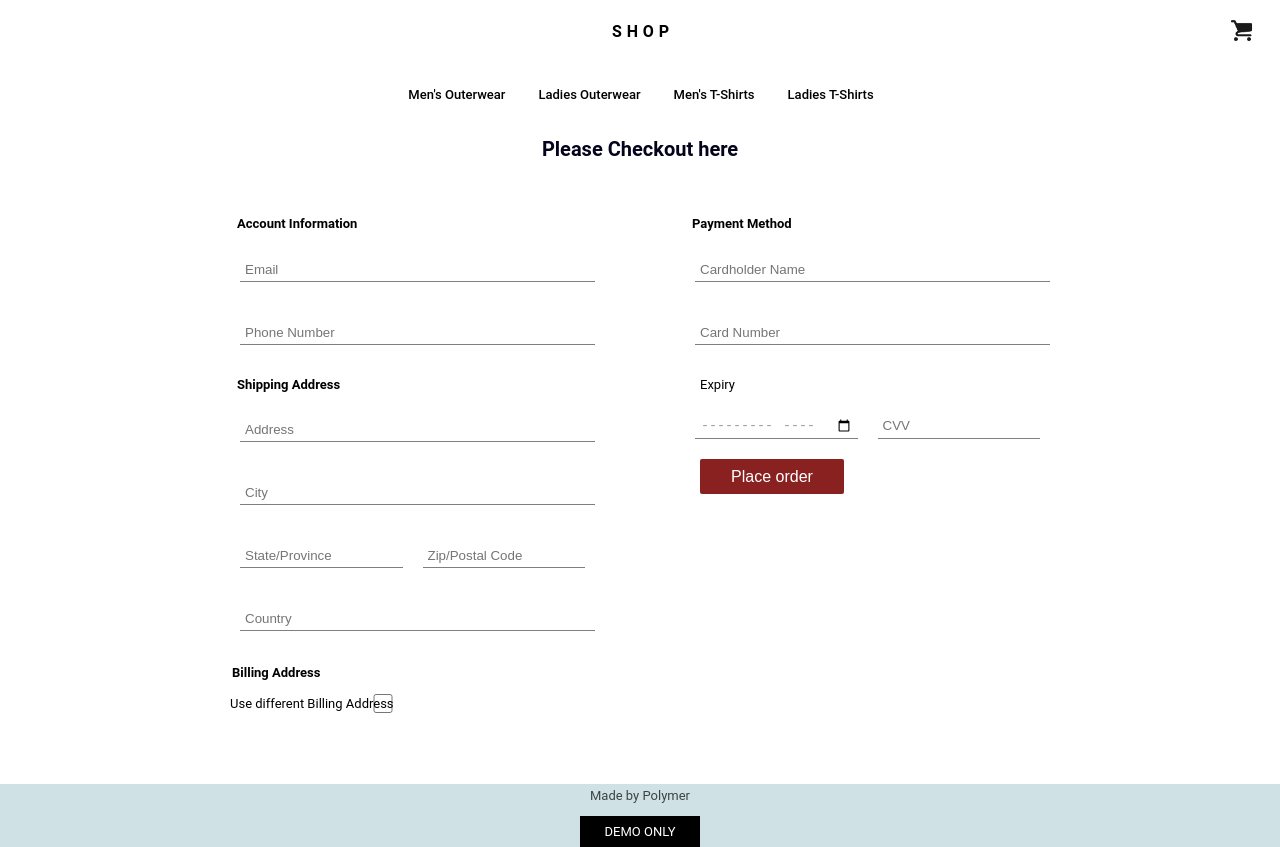
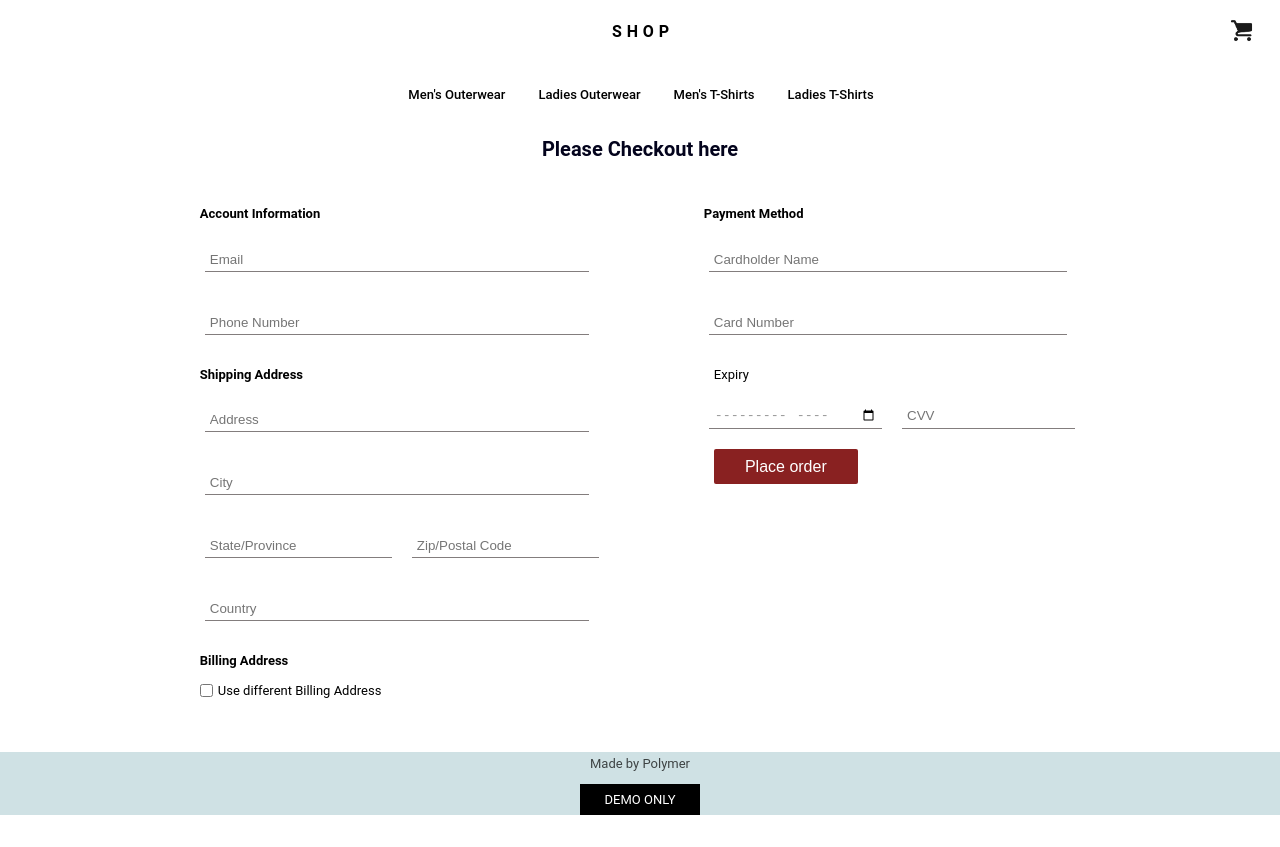
Before and after one commit to Adarshpandey31/React_Website, a React (Create React App) app: page /checkout in a window 1280 px wide. After the commit the page ends 815 px from the top, so only its background shows below. Built offline with nearby package versions, Linux system fonts and the light colour scheme.

Commit message:
Adding catch error and fixing css of place order page for mobe view

```diff
--- a/src/components/Footer.jsx
+++ b/src/components/Footer.jsx
@@ -1,6 +1,8 @@
+/*eslint-disable*/
 import React from 'react';
 
 function Footer() {
+  try {
     return (
       <>
         <footer>
@@ -10,8 +12,11 @@ function Footer() {
           <div className="demo-label">DEMO ONLY</div>
         </footer>
       </>
-
-  )
+    );
+  } catch (error) {
+    // Implement error handling here
+    return <div>Error: {error.message}</div>;
+}
 }
 
 export default Footer;
--- a/src/components/Page7.jsx
+++ b/src/components/Page7.jsx
@@ -2,11 +2,16 @@
 import React, { useState } from 'react';
 
 function Page7() {
-
   const [billingAddr, setbillingAddr] = useState(false);
 
   const addbillingaddress = () => {
     setbillingAddr(!billingAddr);
+  };
+
+  const handleSubmit = (event) => {
+    event.preventDefault();
+    // Handle form submission here
+    console.log('Form submitted');
   };
 
   return (
@@ -16,74 +21,65 @@ function Page7() {
       </div>
       <div className="payment-details-box">
         <div className="main-sub-forms main-account-details">
-
           <div className="sub-forms-details account-details">
             <p className="sub-forms-headings account-details-title"> Account Information</p>
-
-            <form >
-              <input  type="text" placeholder='Email' />
-              <input  type="number" placeholder='Phone Number' />
+            <form onSubmit={handleSubmit}>
+              <input type="text" placeholder="Email" required />
+              <input type="number" placeholder="Phone Number" required />
             </form>
-
           </div>
 
           <div className="sub-forms-details shipping-address-details">
             <p className="sub-forms-headings shipping-address-title"> Shipping Address</p>
-
-            <form >
-              <input  type="text" placeholder='Address' />
-              <input  type="text" placeholder='City' />
+            <form onSubmit={handleSubmit}>
+              <input type="text" placeholder="Address" required />
+              <input type="text" placeholder="City" required />
               <div className="specific-input">
-                <input  className="specific-state" type="text" placeholder='State/Province' />
-                <input  className="specific-pin" type="number" placeholder='Zip/Postal Code' />
+                <input className="specific-state" type="text" placeholder="State/Province" required />
+                <input className="specific-pin" type="number" placeholder="Zip/Postal Code" required />
               </div>
-              <input  type='text' placeholder='Country' />
+              <input type="text" placeholder="Country" required />
             </form>
-
           </div>
 
           <div className="checkbox-adding-address">
             <p className="sub-forms-headings billing-address-title"> Billing Address</p>
             <div className="checkbox-data">
+               <input onClick={addbillingaddress} type="checkbox" className="billing-address-checkbox" />
                <p className="checkbox-text-content"> Use different Billing Address</p>
-               <input  onClick={addbillingaddress} type="checkbox"  className="billing-address-checkbox" />
             </div>
           </div>
 
           {billingAddr &&
             (<div className="sub-forms-details billing-address-details">
-
-              <form >
-                <input type="text" placeholder='Address' />
-                <input type="text" placeholder='City' />
+              <form onSubmit={handleSubmit}>
+                <input type="text" placeholder="Address" required />
+                <input type="text" placeholder="City" required />
                 <div className="specific-input specific-input-billing">
-                  <input className="specific-state" type="text" placeholder='State/Province' />
-                  <input className="specific-pin" type="number" placeholder='Zip/Postal Code' />
+                  <input className="specific-state" type="text" placeholder="State/Province" required />
+                  <input className="specific-pin" type="number" placeholder="Zip/Postal Code" required />
                 </div>
-                <input type='text' placeholder='Country' />
+                <input type="text" placeholder="Country" required />
               </form>
-
             </div>
-            )}
+          )}
 
         </div>
         <div className="main-sub-forms main-payment-method">
           <div className="sub-forms-details payment-method">
             <p className="sub-forms-headings payment-method-title"> Payment Method</p>
-
-            <form>
-              <input type="text" placeholder='Cardholder Name' />
-              <input type="number" placeholder='Card Number' />
-              <p style={{textAlign:'left', marginTop:'10px' , marginLeft:'5px'}} >Expiry</p>
+            <form onSubmit={handleSubmit}>
+              <input type="text" placeholder="Cardholder Name" required />
+              <input type="number" placeholder="Card Number" required />
+              <p style={{textAlign:'left', marginTop:'10px', marginLeft:'5px'}}>Expiry</p>
               <div className="specific-input specific-input-payment">
-                  <input className="specific-state" type="month" placeholder='Month' />
-                  <input className="specific-pin" type="number" placeholder='CVV' />
+                <input className="specific-state" type="month" placeholder="Month" required />
+                <input className="specific-pin" type="number" placeholder="CVV" required />
               </div>
-              <button className="placing-order-btn" placeholder='Place order' >
-              Place order
+              <button className="placing-order-btn" type="submit" placeholder="Place order">
+                Place order
               </button>
             </form>
-
           </div>
         </div>
       </div>
--- a/src/styles/Page7.css
+++ b/src/styles/Page7.css
@@ -3,6 +3,7 @@
     min-height: 77vh;
     /* border: 1px solid black; */
     /* padding: ; */
+    margin-bottom: 20px;
 }
 .payment-title{
     /* border: 1px solid red; */
@@ -22,45 +23,43 @@
     /* border: 1px solid red; */
     display: flex;
     flex-direction: row;
-    padding: 20px;
-    margin: 10px;
+    padding-top: 10px;
+    padding-bottom: 10px;
+    margin-right: 10px;
+    margin-left: 10px;
+    margin-bottom: 80px;
+    justify-content: center;
+    text-align: center;
 }
 .main-sub-forms{
     /* border: 1px solid grey; */
     display: block;
     text-align: center;
-    width: 50%;
-    padding: 100px;
+    /* width: 50%; */
+    padding: 20px;
     padding-top: 0;
-    margin-left: 100px;
-    margin-right: 100px;
+    margin-left: 60px;
+    margin-right: 60px;
 }
 .main-account-details{
-    margin-right: 0;
-    padding-right: 50px;
+    margin-right: 30px;
 }
 .main-payment-method{
-    margin-left: 0;
-    padding-left: 50px;
+    margin-left: 30px;
 }
 .sub-forms-headings {
     /* border: 1px solid pink; */
     font-weight: bold;
-    margin: 2px;
+    /* margin: 2px; */
     text-align: left;
 }
 .sub-forms-details{
     /* border: 1px solid green; */
-    margin: 5px;
+    margin-top: 5px;
     text-align: center;
     /* position: fixed; */
 }
 
-.account-details{
-    padding-right: 0;
-    margin-right: 0;
-    margin-bottom: 10px;
-}
 .shipping-address-details{
     padding-right: 0;
     margin-right: 0;
@@ -91,7 +90,7 @@
     margin-bottom: 20px;
     border: 0;
     border-bottom: 0.5px solid rgb(101, 93, 93, 0.8);
-    width: 100%;
+    width: 95%;
 }
 .sub-forms-details form .specific-input{
     /* border: 1px solid yellow; */
@@ -118,53 +117,43 @@
     margin-left: 10px;
     width: 48%;
 }
-.checkbox-adding-address{
+.checkbox-adding-address {
     display: flex;
     flex-direction: column;
     /* border: 1px solid brown; */
-    /* padding: 2px; */
-    padding: 0px;
-}
+    padding: 0;
+  }
 
-
-.checkbox-data{
+  .checkbox-data {
     /* border: 1px solid rgb(113, 6, 6); */
-    padding: 4px;
-    text-align: left;
     display: flex;
     flex-direction: row;
-    margin-top: 5px;
+    margin-top: 10px;
     margin-left: 0;
-    /* align-items: flex-start; */
-    /* justify-content: flex-start; */
-    padding-left: 0;
+    align-items: center;
+    justify-content: flex-start;
+  }
 
-}
-.billing-address-checkbox{
-    /* border: 1px solid rgb(113, 6, 6); */
-    padding: 5em;
-    margin-left: -100px;
-    width: 50%;
-}
+  .billing-address-checkbox {
+    width: auto;
+  }
 
-.checkbox-text-content{
+  .checkbox-text-content {
     padding: 0;
-    margin-left: -100px;
-}
-@media (max-width : 1490px)
-{
-    .checkbox-text-content{
-        padding: 0;
-        margin-left: 0;
-        position: relative;
+    margin: 0;
+    margin-left: 5px;
+  }
+
+  @media (max-width: 1490px) {
+    .checkbox-text-content {
+      padding: 0;
     }
-    .billing-address-checkbox{
-        /* border: 1px solid rgb(113, 6, 6); */
-        padding: 5em;
-        margin-left: -100px;
-        width: 50%;
+    .billing-address-checkbox {
+      /* border: 1px solid rgb(113, 6, 6); */
+      /* padding: 5em; */
+      /* margin-left: -100px; */
     }
-}
+  }
 
 form button{
     border-radius: 2px;
@@ -179,3 +168,50 @@ form button{
     font-size: 16px;
     pointer-events: auto;
 }
+
+@media (max-width : 900px) {
+    .main-account-details{
+        margin-right: 0px;
+    }
+    .main-payment-method{
+        margin-left: 0px;
+    }
+}
+@media (max-width :700px) {
+
+.payment-details-box{
+    /* border: 1px solid red; */
+    display: flex;
+    flex-direction: column;
+    padding-top: 10px;
+    padding-bottom: 10px;
+    margin-right: 0px;
+    margin-left: 0px;
+    margin-bottom: 80px;
+}
+.main-sub-forms{
+    margin-left: 40px;
+    margin-right: 40px;
+}
+}
+@media (max-width :450px) {
+
+    .main-sub-forms{
+        margin-left: 20px;
+        margin-right: 20px;
+    }
+    }
+    @media (max-width :350px) {
+
+        .main-sub-forms{
+            margin-left: 10px;
+            margin-right: 10px;
+        }
+        }
+        @media (max-width :270px) {
+
+            .main-sub-forms{
+                margin-left: 2px;
+                margin-right: 2px;
+            }
+            }
```
Also changed, not shown: src/components/BodyHome.jsx (+15 -13 lines), src/components/HeaderPart.jsx (+11 -17 lines), src/components/Page1.jsx (+17 -14 lines), src/components/Page2.jsx (+10 -6 lines), src/components/Page3.jsx (+15 -10 lines), src/components/Page4.jsx (+15 -10 lines), src/components/Page5.jsx (+0 -35 lines). Lines whose indentation alone changed are shown as unchanged.
